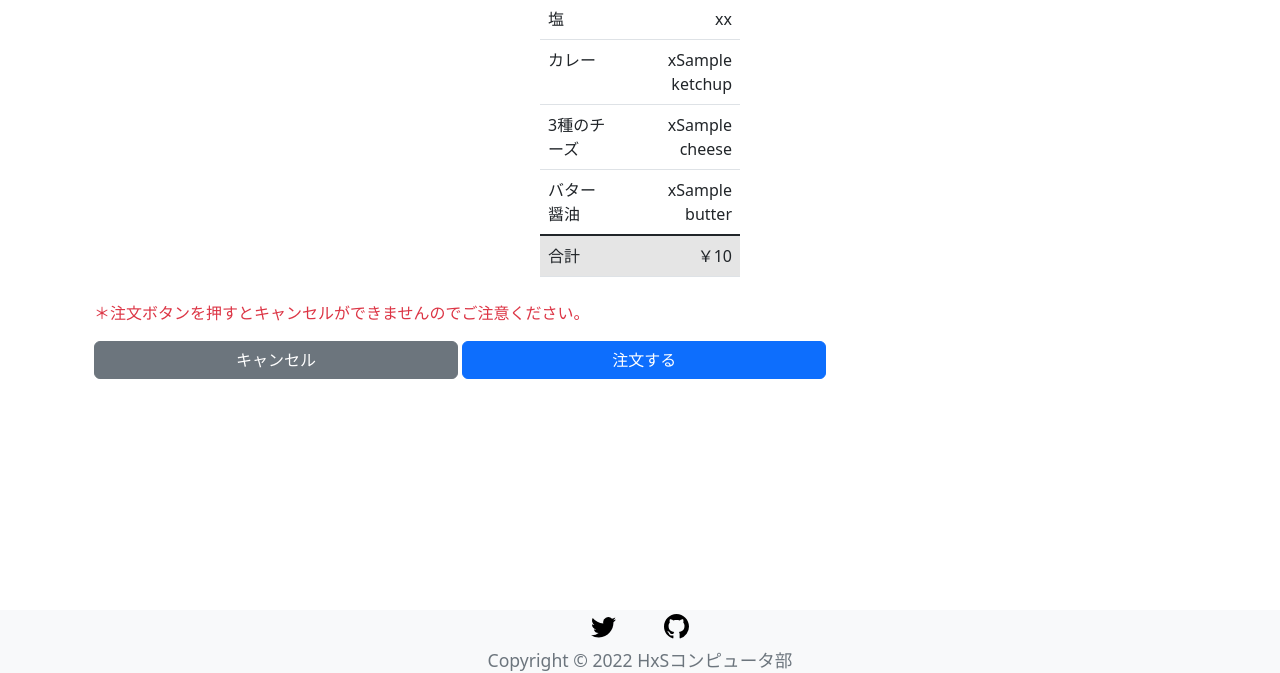
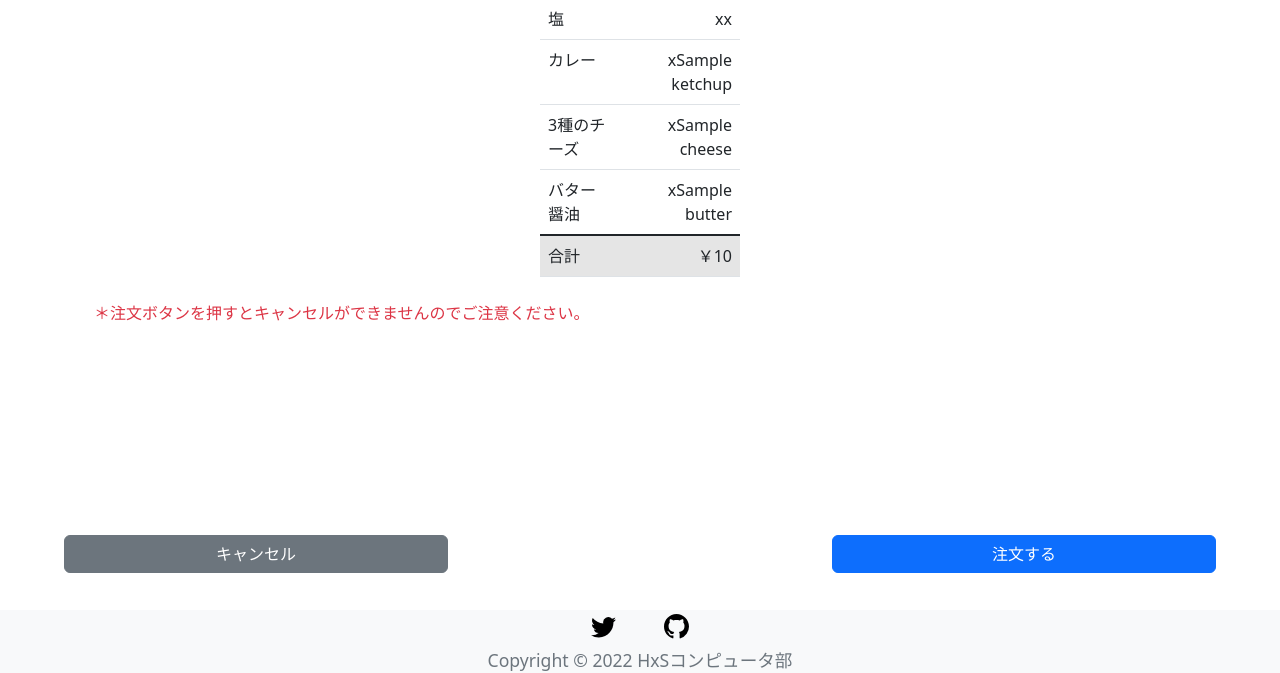
Before and after one commit to oithxs/mobile-order, a Flask app: template templates/confirm.html in a window 1280 px wide. Shown: the part 127-800 px from the top of the page. Run offline with Flask 2, Linux system fonts and the light colour scheme; the template is opened without the code that fills it: most values are stand-ins (such as "Sample title", 1, 10 or a date in 2020).

Commit message:
必要だったので戻す

```diff
--- a/templates/confirm.html
+++ b/templates/confirm.html
@@ -55,7 +55,6 @@
               <p class="mt-4 text-danger">＊注文ボタンを押すとキャンセルができませんのでご注意ください。</p>
               <div class="d-none">
                 <select aria-label="Default select example" name="cheese">
-                  <select aria-label="Default select example" name="cheese">
                   <option selected="selected">{{cheese}}</option>
                 </select>
                 <select aria-label="Default select example" name="butter">
@@ -68,6 +67,7 @@
                   <option selected="selected">{{ketchup}}</option>
                 </select>
               </div>
+              <div class="row justify-content-between" id="order-btn">
                 <a class="btn btn-secondary text-white col-4" id="cancel-btn" href="order">キャンセル</a>
                 <div class="spinner-border text-dark d-none" id="loading" role="status">
                   <span class="visually-hidden">Loading...</span>
```
Lines whose indentation alone changed are shown as unchanged.
